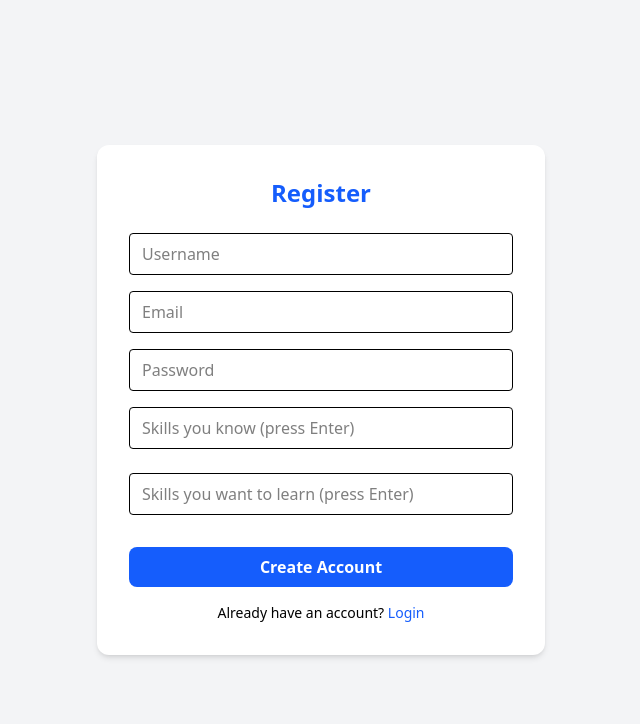
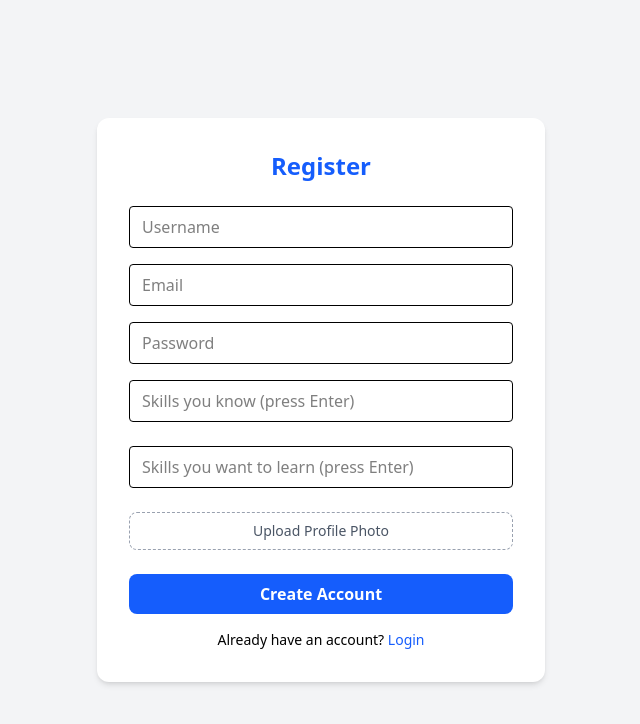
Before and after one commit to Balagonisanthosh/skill-swap-fullstack, a React (Vite) app in the folder Skill_Swap/: page /register in a window 1280 px wide. Shown: the top 724 px of the page, without its empty margins (319-959 px from the left). Built offline with nearby package versions, Linux system fonts and the light colour scheme.

Commit message:
fixed the register page

```diff
--- a/Skill_Swap/src/pages/Register.jsx
+++ b/Skill_Swap/src/pages/Register.jsx
@@ -36,6 +36,7 @@ const Register = () => {
     setSkills(skills.filter((_, i) => i !== index));
   };
 
+  // ✅ Photo upload handler
   const handlePhotoUpload = (e) => {
     const file = e.target.files[0];
     if (!file) return;
@@ -209,6 +210,29 @@ const Register = () => {
           ))}
         </div>
 
+        {/* ✅ Upload Photo */}
+        <div className="mt-4">
+          <input
+            type="file"
+            accept="image/*"
+            ref={fileInputRef}
+            onChange={handlePhotoUpload}
+            className="hidden"
+          />
+
+          <button
+            type="button"
+            onClick={() => fileInputRef.current.click()}
+            className="w-full border border-dashed border-gray-400 py-2 rounded-lg text-sm text-gray-600 hover:bg-gray-50"
+          >
+            Upload Profile Photo
+          </button>
+
+          {photoName && (
+            <p className="text-xs text-gray-500 mt-1">{photoName}</p>
+          )}
+        </div>
+
         {/* Submit */}
         <button
           disabled={loading}
```
